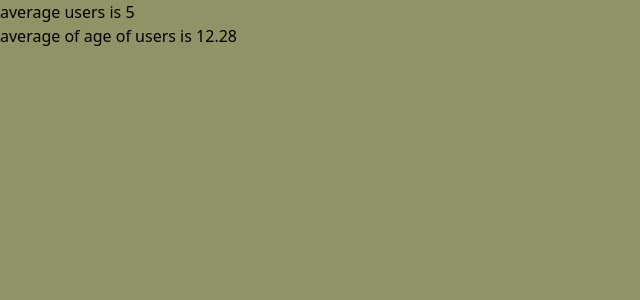
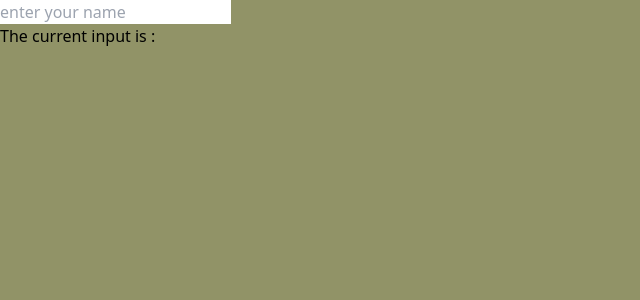
Before and after one commit to tashrifmiyaji/my-react, a React (Vite) app: page / in a window 1280 px wide. Shown: the top 300 px of the page, without its empty margins (0-640 px from the left). Built offline with nearby package versions, Linux system fonts and the light colour scheme.

Commit message:
Lifting State Up

```diff
--- a/src/App.jsx
+++ b/src/App.jsx
@@ -4,7 +4,8 @@ import "./index.css";
 // import { EventProps } from "./components/reactEvent/eventProps";
 // import { State } from "./components/Hook/State";
 // import { Practice1 } from "./components/Derived State/practice/practice1";
-import { DerivedState } from "./components/Derived State/Derived State";
+// import { DerivedState } from "./components/Derived State/Derived State";
+ import { LiftingStateUp } from "./components/Lifting State Up/LiftingStateUp";
 
 
 function App() {
@@ -15,7 +16,8 @@ function App() {
 			{/* <EventProps/> */}
 			{/* <State/> */}
 			{/* <Practice1/> */}
-			<DerivedState/>
+			{/* <DerivedState/> */}
+			<LiftingStateUp/>
 		</>
 	);
 }
--- /dev/null
+++ b/src/components/Lifting State Up/LiftingStateUp.jsx
@@ -0,0 +1,31 @@
+import { useState } from "react"
+
+export const LiftingStateUp = () => {
+    const [inputValue, setInputValue ] = useState("")
+    return(
+        <>
+        <InputValue inputValue={inputValue} setInputValue={setInputValue} />
+        <DisplayValue inputValue={inputValue}/>
+        </>
+    )
+}
+
+const InputValue = ({inputValue, setInputValue}) => {
+    return(
+        <>
+        <div className="flex justify-center h-[50vh] items-center bg-violet-800 rounded-2xl">
+            <input onChange={(e)=> setInputValue(e.target.value)} value={inputValue} className="border-2 border-black placeholder-gray-600" type="text" placeholder="enter your name"/>
+        </div>
+        </>
+    )
+}
+
+const DisplayValue = ({inputValue}) => {
+    return(
+        <>
+        <div className="h-[50vh] bg-green-700 rounded-2xl">
+            <p className=" text-center font-bold text-4xl" >The current input is : {inputValue}</p>
+        </div>
+        </>
+    )
+}
--- a/src/index.css
+++ b/src/index.css
@@ -4,7 +4,10 @@
 
 * {
     margin: 0px;
-    background-color: rgb(145, 147, 103);
     list-style: none;
     text-decoration: none;
 }
+
+body {
+    background-color: rgb(145, 147, 103);
+}
```
